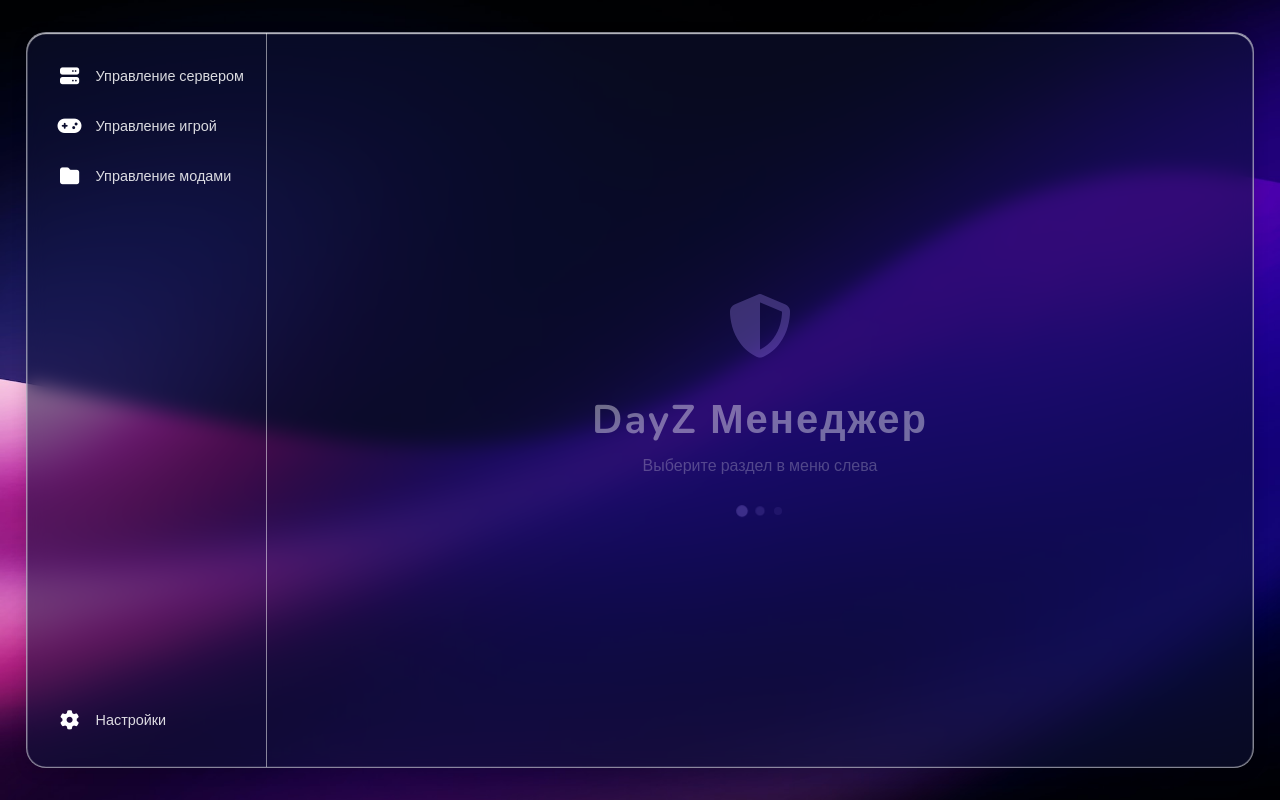
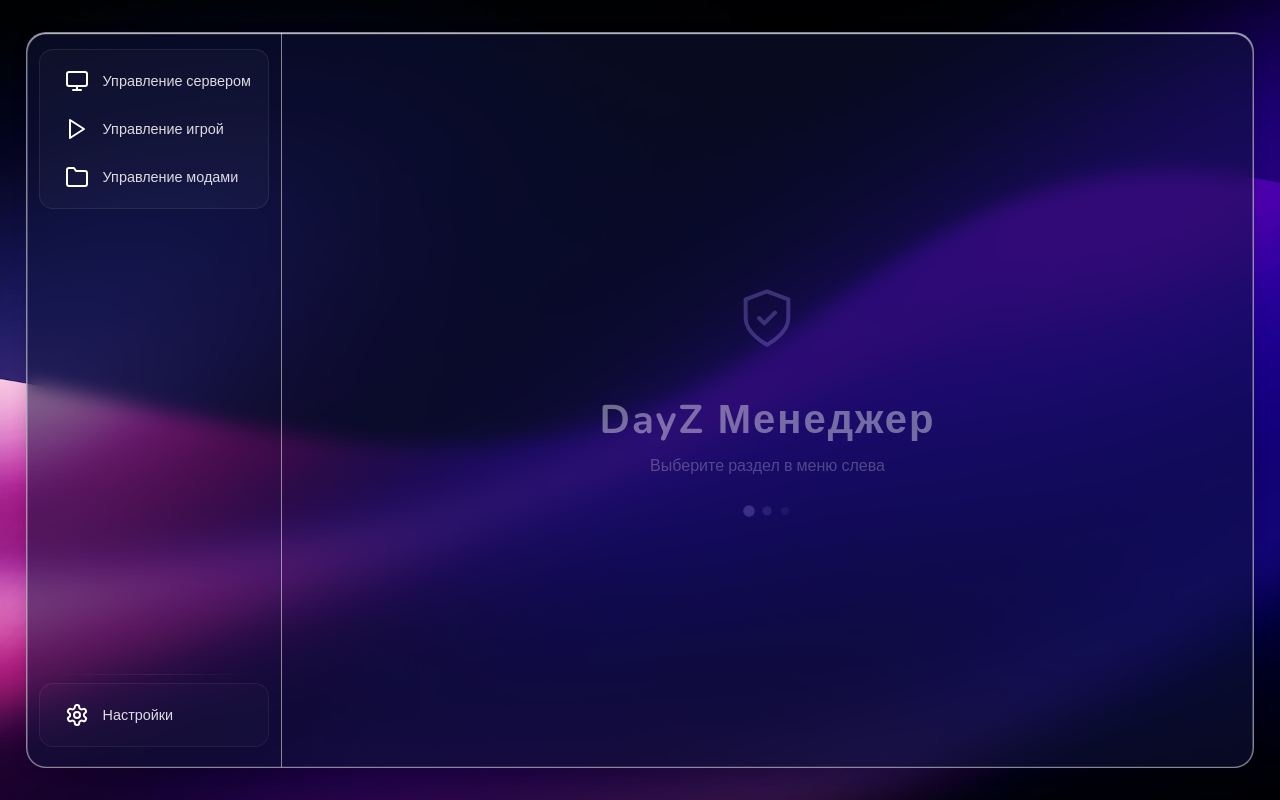
Before and after one commit to exbanny58-alt/Exbanny, a Flask app: page / in a window 1280 px wide. Run offline with Flask 3, Linux system fonts and the light colour scheme.

Commit message:
Шлифовка стиля(Иконки)

```diff
--- a/app.py
+++ b/app.py
@@ -1,6 +1,5 @@
 from flask import Flask
 from routes import register_routes
-from flaskwebgui import FlaskUI
 import logging
 import sys
 
@@ -10,19 +9,25 @@
 register_routes(app)
 
 if __name__ == '__main__':
-    # Отключаем логи FlaskWebGUI
-    flaskwebgui_logger = logging.getLogger('flaskwebgui')
-    flaskwebgui_logger.setLevel(logging.ERROR)
+    # Проверяем аргументы командной строки
+    if '--gui' in sys.argv:
+        # Запуск в GUI режиме
+        from flaskwebgui import FlaskUI
 
-    # Отключаем логи от werkzeug (это логи Flask)
-    # Если хотите оставить стандартные логи Flask - закомментируйте эти строки
-    # log = logging.getLogger('werkzeug')
-    # log.setLevel(logging.ERROR)
+        flaskwebgui_logger = logging.getLogger('flaskwebgui')
+        flaskwebgui_logger.setLevel(logging.ERROR)
 
-    FlaskUI(
-        app=app,
-        server="flask",
-        width=1300,
-        height=850,
-        fullscreen=False
-    ).run()
+        FlaskUI(
+            app=app,
+            server="flask",
+            width=1300,
+            height=850,
+            fullscreen=False
+        ).run()
+    else:
+        # Запуск в браузере (по умолчанию)
+        app.run(
+            host='127.0.0.1',
+            port=5000,
+            debug=True
+        )
--- a/static/css/style.css
+++ b/static/css/style.css
@@ -62,7 +62,7 @@
    ============================================ */
 main {
     display: grid;
-    grid-template-columns: 240px 1fr;
+    grid-template-columns: 255px 1fr;
 
     width: 96vw;
     height: 92vh;
@@ -102,9 +102,56 @@
     flex-shrink: 0;
 }
 
+/* ============================================
+   БЛОК МЕНЮ С ОБВОДКОЙ
+   ============================================ */
+.menu-block {
+    background: rgba(255, 255, 255, 0.03);
+    border: 1px solid rgba(255, 255, 255, 0.08);
+    border-radius: 14px;
+    margin: 0 12px 8px 12px;
+    padding: 6px 0;
+    transition: all 0.4s ease;
+    position: relative;
+}
+
+/* Свечение блока при наведении */
+.menu-block:hover {
+    border-color: rgba(167, 139, 250, 0.2);
+    background: rgba(255, 255, 255, 0.05);
+    box-shadow: 0 0 30px rgba(167, 139, 250, 0.05);
+}
+
+/* Блок с настройками (нижний) */
+.menu-block-settings {
+    background: rgba(255, 255, 255, 0.02);
+    border: 1px solid rgba(255, 255, 255, 0.06);
+    border-radius: 14px;
+    margin: 0 12px;
+    padding: 6px 0;
+    transition: all 0.4s ease;
+}
+
+.menu-block-settings:hover {
+    border-color: rgba(167, 139, 250, 0.15);
+    background: rgba(255, 255, 255, 0.04);
+}
+
+/* Декоративная линия между блоками */
+.menu-divider {
+    height: 1px;
+    margin: 8px 20px;
+    background: linear-gradient(
+        to right,
+        transparent,
+        rgba(255, 255, 255, 0.08),
+        transparent
+    );
+}
+
 .nav-item {
     display: block;
-    margin: 4px 0;
+    margin: 2px 0;
 }
 
 .nav-item a {
@@ -113,8 +160,8 @@
     gap: 14px;
     color: #fff;
     font-size: 0.95rem;
-    padding: 12px 18px;
-    margin: 0 12px;
+    padding: 10px 16px;
+    margin: 0 8px;
     border-radius: 10px;
     transition: all 0.3s ease;
     position: relative;
@@ -124,20 +171,20 @@
 
 .nav-item a:hover {
     background: rgba(255, 255, 255, 0.08);
-    border: 1px solid rgba(167, 139, 250, 0.3);
-    transform: translateX(4px);
+    border: 1px solid rgba(167, 139, 250, 0.25);
+    transform: translateX(3px);
 }
 
 .nav-item a:hover .nav-icon {
-    transform: scale(1.15) rotate(5deg);
+    transform: scale(1.12) rotate(5deg);
     transition: all 0.3s ease;
 }
 
 /* Активный пункт меню */
 .nav-item.active a {
-    background: rgba(106, 109, 155, 0.3);
-    border: 1px solid rgba(167, 139, 250, 0.4);
-    box-shadow: 0 0 20px rgba(167, 139, 250, 0.1);
+    background: rgba(106, 109, 155, 0.25);
+    border: 1px solid rgba(167, 139, 250, 0.35);
+    box-shadow: 0 0 25px rgba(167, 139, 250, 0.08);
 }
 
 .nav-item.active a .nav-icon {
@@ -194,6 +241,26 @@
     color: #e5e5e5;
     height: 100%;
     overflow-y: auto;
+    overflow-x: hidden;
+}
+
+/* Стилизация скроллбара */
+.content-area::-webkit-scrollbar {
+    width: 6px;
+}
+
+.content-area::-webkit-scrollbar-track {
+    background: rgba(255, 255, 255, 0.05);
+    border-radius: 10px;
+}
+
+.content-area::-webkit-scrollbar-thumb {
+    background: rgba(167, 139, 250, 0.4);
+    border-radius: 10px;
+}
+
+.content-area::-webkit-scrollbar-thumb:hover {
+    background: rgba(167, 139, 250, 0.6);
 }
 
 /* ============================================
@@ -384,6 +451,12 @@
     .content-area {
         padding: 20px 20px;
     }
+
+    .menu-block,
+    .menu-block-settings {
+        margin: 0 8px 6px 8px;
+        padding: 4px 0;
+    }
 }
 
 @media (max-width: 768px) {
@@ -430,6 +503,18 @@
 
     .settings-card {
         padding: 14px 16px;
+    }
+
+    .menu-block,
+    .menu-block-settings {
+        margin: 0 4px;
+        padding: 4px 0;
+        border: none;
+        background: transparent;
+    }
+
+    .menu-divider {
+        display: none;
     }
 }
 
@@ -537,7 +622,6 @@
     }
 }
 
-
 /* ============================================
    АНИМАЦИИ ДЛЯ КОНТЕНТА
    ============================================ */
@@ -615,36 +699,31 @@
 }
 
 /* ============================================
-   ОСНОВНОЙ КОНТЕНТ
+   КОНТЕНТ С НАСТРОЙКАМИ - СКРОЛЛ
    ============================================ */
-.content {
-    height: 100%;
-    overflow: hidden;
+.settings-content-wrapper {
+    max-width: 900px;
+    margin: 0 auto;
+    height: 100%;           /* ← Добавляем */
+    overflow-y: auto;       /* ← Добавляем скролл */
+    padding-right: 5px;     /* ← Чтобы скролл не наезжал на контент */
 }
 
-.content-area {
-    padding: 30px 35px;
-    color: #e5e5e5;
-    height: 100%;
-    overflow-y: auto; /* ← ВАЖНО: добавляем скролл */
-    overflow-x: hidden;
-}
-
-/* Стилизация скроллбара (красиво) */
-.content-area::-webkit-scrollbar {
+/* Стилизация скроллбара для настроек */
+.settings-content-wrapper::-webkit-scrollbar {
     width: 6px;
 }
 
-.content-area::-webkit-scrollbar-track {
+.settings-content-wrapper::-webkit-scrollbar-track {
     background: rgba(255, 255, 255, 0.05);
     border-radius: 10px;
 }
 
-.content-area::-webkit-scrollbar-thumb {
+.settings-content-wrapper::-webkit-scrollbar-thumb {
     background: rgba(167, 139, 250, 0.4);
     border-radius: 10px;
 }
 
-.content-area::-webkit-scrollbar-thumb:hover {
+.settings-content-wrapper::-webkit-scrollbar-thumb:hover {
     background: rgba(167, 139, 250, 0.6);
 }
--- a/templates/index.html
+++ b/templates/index.html
@@ -5,8 +5,6 @@
     <meta name="viewport" content="width=device-width, initial-scale=1.0" />
     <title>DayZ Менеджер</title>
 
-    <!-- Font Awesome -->
-    <link rel="stylesheet" href="{{ url_for('static', filename='css/all.min.css') }}" />
     <!-- Подключаем CSS -->
     <link rel="stylesheet" href="{{ url_for('static', filename='css/style.css') }}" />
 </head>
@@ -16,37 +14,61 @@
         <!-- Боковое меню -->
         <nav class="main-menu">
             <div class="menu-top">
+                <!-- Блок с основными пунктами меню (с обводкой) -->
+                <div class="menu-block">
                     <ul>
                         <li class="nav-item">
                             <a href="#" onclick="showContent('server')">
-                            <i class="fa fa-server nav-icon"></i>
+                                <!-- Иконка сервера -->
+                                <svg class="nav-icon" width="24" height="24" viewBox="0 0 24 24" fill="none" stroke="currentColor" stroke-width="2" stroke-linecap="round" stroke-linejoin="round">
+                                    <rect x="2" y="3" width="20" height="14" rx="2" ry="2"/>
+                                    <line x1="8" y1="21" x2="16" y2="21"/>
+                                    <line x1="12" y1="17" x2="12" y2="21"/>
+                                </svg>
                                 <span class="nav-text">Управление сервером</span>
                             </a>
                         </li>
                         <li class="nav-item">
                             <a href="#" onclick="showContent('game')">
-                            <i class="fa fa-gamepad nav-icon"></i>
+                                <!-- Иконка игры (геймпад) -->
+                                <svg class="nav-icon" width="24" height="24" viewBox="0 0 24 24" fill="none" stroke="currentColor" stroke-width="2" stroke-linecap="round" stroke-linejoin="round">
+                                    <polygon points="5,3 19,12 5,21"/>
+                                </svg>
                                 <span class="nav-text">Управление игрой</span>
                             </a>
                         </li>
                         <li class="nav-item">
                             <a href="#" onclick="showContent('mods')">
-                            <i class="fa fa-folder nav-icon"></i>
+                                <!-- Иконка папки -->
+                                <svg class="nav-icon" width="24" height="24" viewBox="0 0 24 24" fill="none" stroke="currentColor" stroke-width="2" stroke-linecap="round" stroke-linejoin="round">
+                                    <path d="M22,19a2,2,0,0,1-2,2H4a2,2,0,0,1-2-2V5A2,2,0,0,1,4,3H9l2,3h9a2,2,0,0,1,2,2Z"/>
+                                </svg>
                                 <span class="nav-text">Управление модами</span>
                             </a>
                         </li>
                     </ul>
                 </div>
+            </div>
 
             <div class="menu-bottom">
+                <!-- Декоративный разделитель -->
+                <div class="menu-divider"></div>
+
+                <!-- Блок с настройками -->
+                <div class="menu-block-settings">
                     <ul>
                         <li class="nav-item">
                             <a href="#" onclick="showSettings()">
-                            <i class="fa fa-gear nav-icon"></i>
+                                <!-- Иконка настроек (шестеренка) -->
+                                <svg class="nav-icon" width="24" height="24" viewBox="0 0 24 24" fill="none" stroke="currentColor" stroke-width="2" stroke-linecap="round" stroke-linejoin="round">
+                                    <path d="M12.22 2h-.44a2 2 0 0 0-2 2v.18a2 2 0 0 1-1 1.73l-.43.25a2 2 0 0 1-2 0l-.15-.08a2 2 0 0 0-2.73.73l-.22.38a2 2 0 0 0 .73 2.73l.15.1a2 2 0 0 1 1 1.72v.51a2 2 0 0 1-1 1.74l-.15.09a2 2 0 0 0-.73 2.73l.22.38a2 2 0 0 0 2.73.73l.15-.08a2 2 0 0 1 2 0l.43.25a2 2 0 0 1 1 1.73V20a2 2 0 0 0 2 2h.44a2 2 0 0 0 2-2v-.18a2 2 0 0 1 1-1.73l.43-.25a2 2 0 0 1 2 0l.15.08a2 2 0 0 0 2.73-.73l.22-.39a2 2 0 0 0-.73-2.73l-.15-.08a2 2 0 0 1-1-1.74v-.5a2 2 0 0 1 1-1.74l.15-.09a2 2 0 0 0 .73-2.73l-.22-.38a2 2 0 0 0-2.73-.73l-.15.08a2 2 0 0 1-2 0l-.43-.25a2 2 0 0 1-1-1.73V4a2 2 0 0 0-2-2z"/>
+                                    <circle cx="12" cy="12" r="3"/>
+                                </svg>
                                 <span class="nav-text">Настройки</span>
                             </a>
                         </li>
                     </ul>
+                </div>
             </div>
         </nav>
 
@@ -57,7 +79,10 @@
                 <div id="startPage" class="start-page">
                     <div class="start-content">
                         <div class="start-logo">
-                            <i class="fa fa-shield-halved"></i>
+                            <svg width="64" height="64" viewBox="0 0 24 24" fill="none" stroke="currentColor" stroke-width="1.5" stroke-linecap="round" stroke-linejoin="round">
+                                <path d="M12 22s8-4 8-10V5l-8-3-8 3v7c0 6 8 10 8 10z"/>
+                                <polyline points="9 12 11 14 15 10"/>
+                            </svg>
                         </div>
                         <h1>DayZ Менеджер</h1>
                         <p>Выберите раздел в меню слева</p>
```
Also changed, not shown: templates/settings_content.html (+8 -3 lines). Lines whose indentation alone changed are shown as unchanged.
